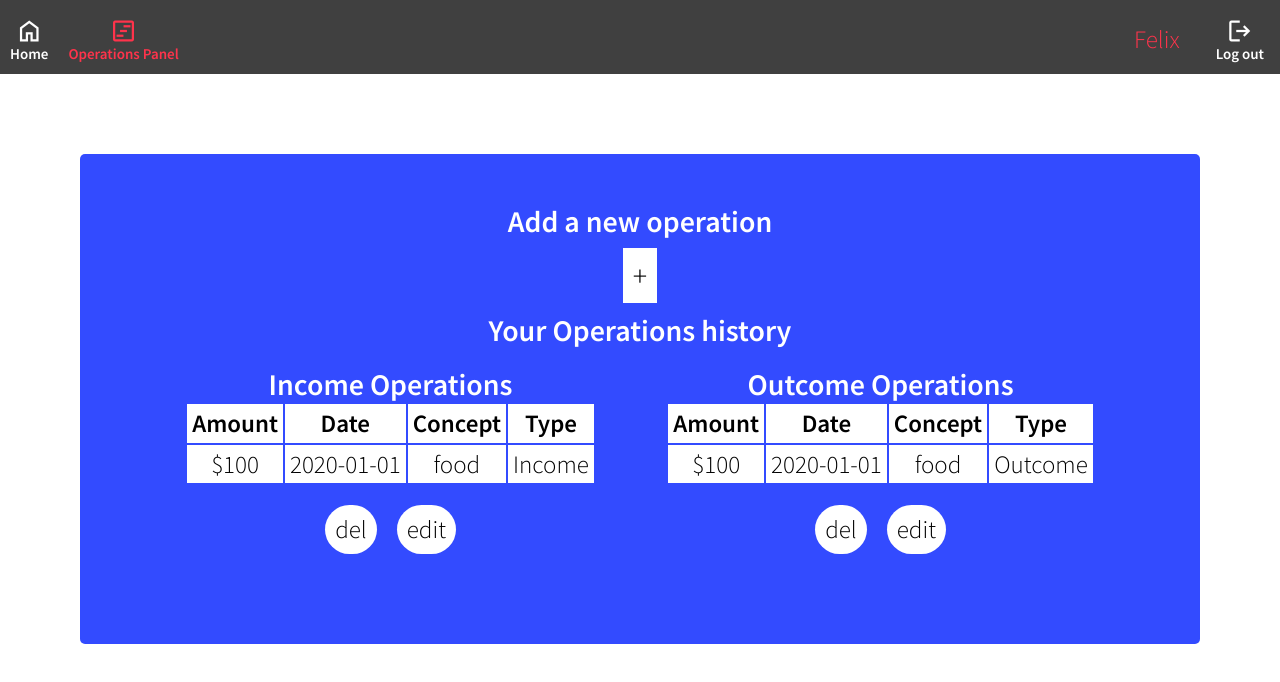
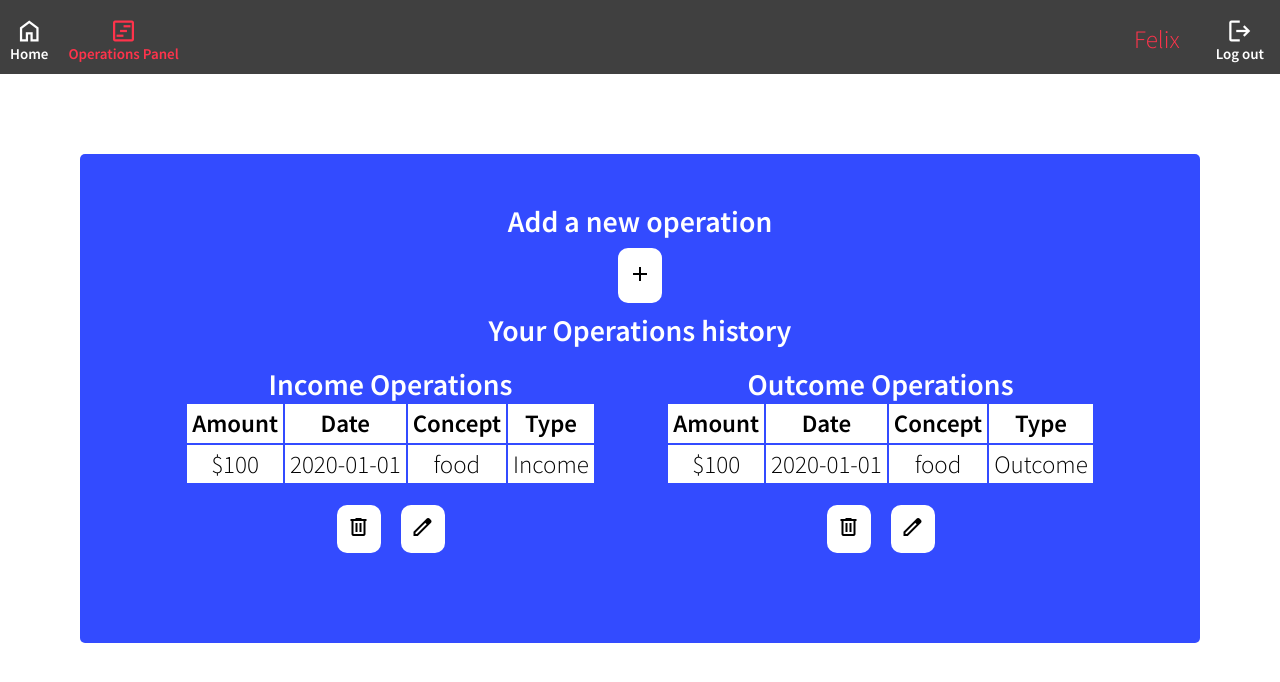
Before and after one commit to Felix-Fiore/personal-budget-front, a React (Vite) app: page /operations in a window 1280 px wide. Shown: the top 682 px of the page. Built offline with nearby package versions, Linux system fonts and the light colour scheme.

Commit message:
icons added

```diff
--- a/src/components/layout/PanelLists.jsx
+++ b/src/components/layout/PanelLists.jsx
@@ -81,7 +81,7 @@ export const PanelLists = () => {
             </div>
             <div>
                 <button className={styles.addButton} onClick={openModal}>
-                    +
+                    <span className="material-symbols-outlined">add</span>
                 </button>
             </div>
             <div className={styles.panelListsTitle}>
@@ -117,12 +117,16 @@ export const PanelLists = () => {
                                             <button
                                                 className={styles.deleteButton}
                                             >
-                                                del
+                                                <span className="material-symbols-outlined">
+                                                    delete
+                                                </span>
                                             </button>
                                             <button
                                                 className={styles.editButton}
                                             >
-                                                edit
+                                                <span className="material-symbols-outlined">
+                                                    edit
+                                                </span>
                                             </button>
                                         </div>
                                     </div>
@@ -159,12 +163,16 @@ export const PanelLists = () => {
                                             <button
                                                 className={styles.deleteButton}
                                             >
-                                                del
+                                                <span className="material-symbols-outlined">
+                                                    delete
+                                                </span>
                                             </button>
                                             <button
                                                 className={styles.editButton}
                                             >
-                                                edit
+                                                <span className="material-symbols-outlined">
+                                                    edit
+                                                </span>
                                             </button>
                                         </div>
                                     </div>
--- a/src/components/layout/panelList.module.scss
+++ b/src/components/layout/panelList.module.scss
@@ -18,10 +18,11 @@
     border: none;
     font-size: 3rem;
     cursor: pointer;
-    transition: all 0.25s ease-in-out;
+    transition: all 0.2s ease-in-out;
+    border-radius: 1rem;
 
     &:hover {
-        background-color: $rose;
+        background-color: $green;
         color: $white;
     }
 }
@@ -79,10 +80,10 @@
         padding: 1rem;
         margin: 1rem;
         border: none;
-        font-size: 2.5rem;
+        font-size: 2rem;
         cursor: pointer;
-        transition: all 0.25s ease-in-out;
-        border-radius: 30px;
+        transition: all 0.2s ease-in-out;
+        border-radius: 1rem;
     }
     .editButton:hover {
         background-color: $cian;
```
